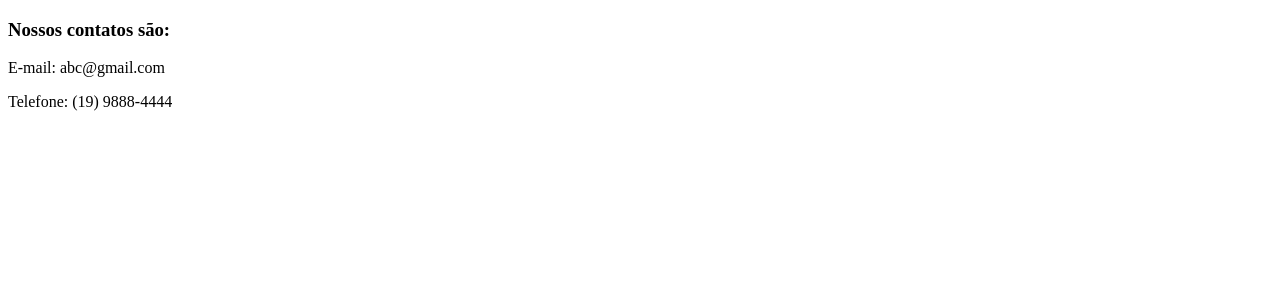
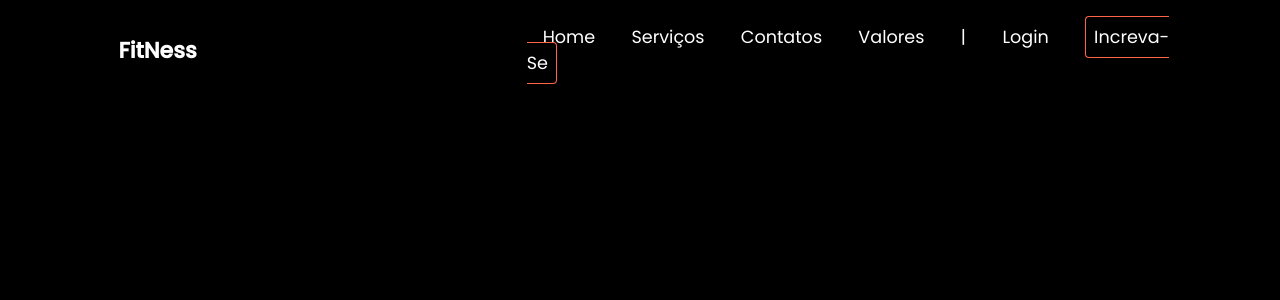
Before and after one commit to joaoinacioc/projeto-integrador, a Python web app: template flask/templates/contatos.html in a window 1280 px wide. Shown: the top 300 px of the page. Run offline with Jinja, Linux system fonts and the light colour scheme; the template is opened without the code that fills it, so the values that code supplies are empty.

Commit message:
Create CSS style

```diff
--- a/flask/templates/contatos.html
+++ b/flask/templates/contatos.html
@@ -3,8 +3,23 @@
 <head>
     <meta charset="UTF-8">
     <title>Contatos</title>
+    <link rel="stylesheet" type="text/css" href="/static/css/style.css" />
 </head>
 <body>
+    <header class="header">
+        <a href="#" class="logo">
+            <i class="fas fa-dumbbell"></i>FitNess
+        </a>
+        <nav class="navbar">
+            <a href="/">Home</a>
+            <a href="#">Serviços</a>
+            <a href="/contatos">Contatos</a>
+            <a href="#">Valores</a>
+            <a href="#"> | </a>
+            <a href="#">Login</a>
+            <a href="#" class="btn">Increva-se</a>
+        </nav>
+    </header>
     <h3>Nossos contatos são:</h3>
     <p>E-mail: abc@gmail.com</p>
     <p>Telefone: (19) 9888-4444</p>
--- a/flask/templates/homepage.html
+++ b/flask/templates/homepage.html
@@ -8,12 +8,11 @@
 </head>
 <body>
     <header class="header">
-        <a href="#" class="logo">
+        <a href="/" class="logo">
             <i class="fas fa-dumbbell"></i>FitNess
         </a>
         <nav class="navbar">
-            <a href="/homepage">Home</a>
-            <a href="#">Serviços</a>
+            <a href="/">Home</a>
             <a href="/contatos">Contatos</a>
             <a href="#">Valores</a>
             <a href="#"> | </a>
```
